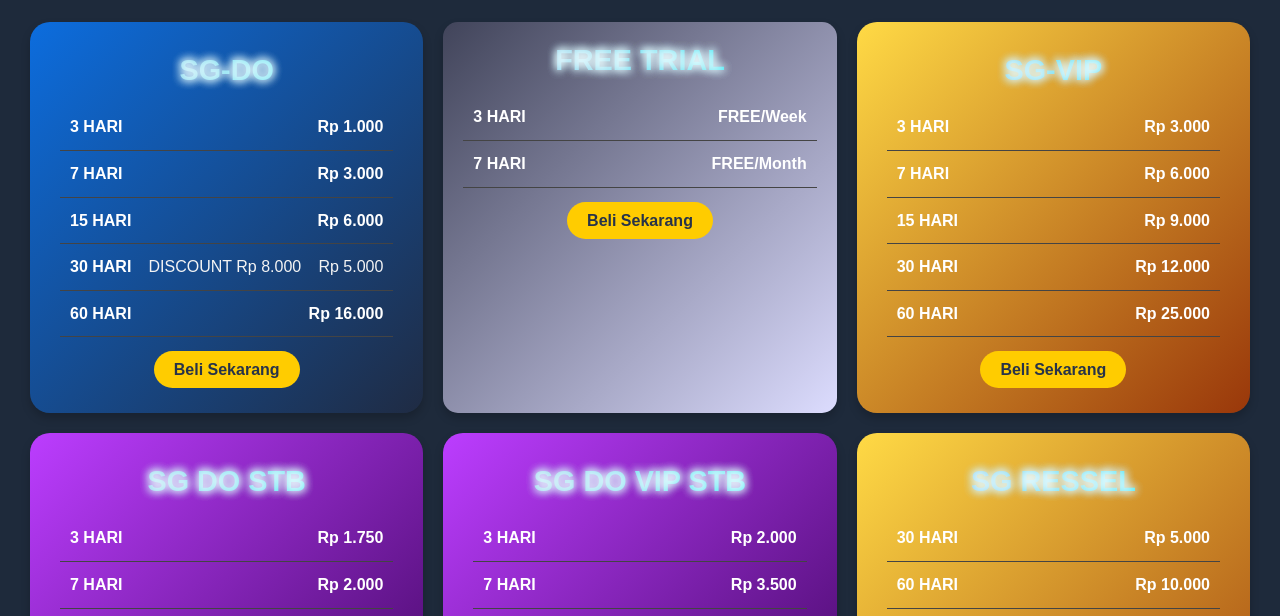
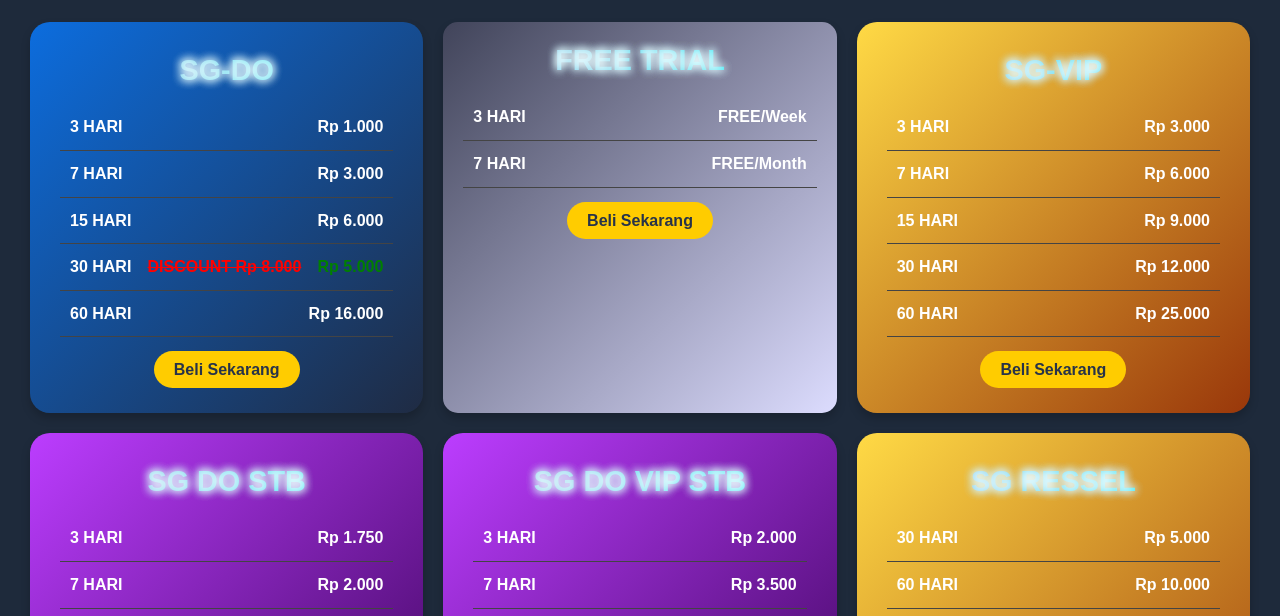
Before and after one commit to maourafa/listvpnmaourafa, a plain HTML site: page list.html in a window 1280 px wide. Shown: the part 120-736 px from the top of the page. Drawn offline with Linux system fonts and the light colour scheme.

Commit message:
update styles.css

```diff
--- a/styles.css
+++ b/styles.css
@@ -308,3 +308,17 @@ footer p {
             width: auto;
             height: 50px;
         }
+
+.original-price {
+    text-decoration: line-through; /* Mencoret harga asli */
+    color: red; /* Warna merah untuk harga asli */
+    margin-right:0px; /* Jarak kanan pada harga asli */
+    display: inline-block;
+    font-weight: bold ;
+}
+
+.discount-price {
+     color:green;
+     /* Warna hijau untuk harga diskon */
+    font-weight: bold; /* Menebalkan teks harga diskon */
+}
```
